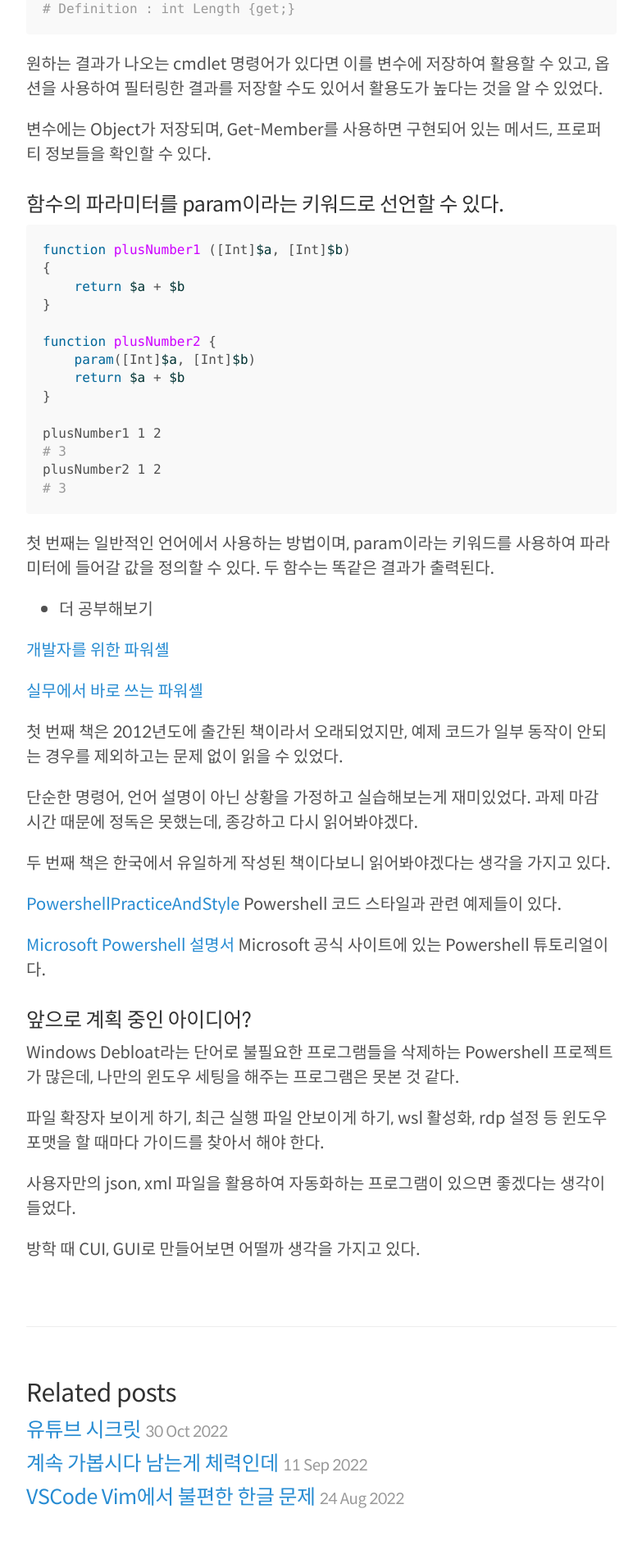
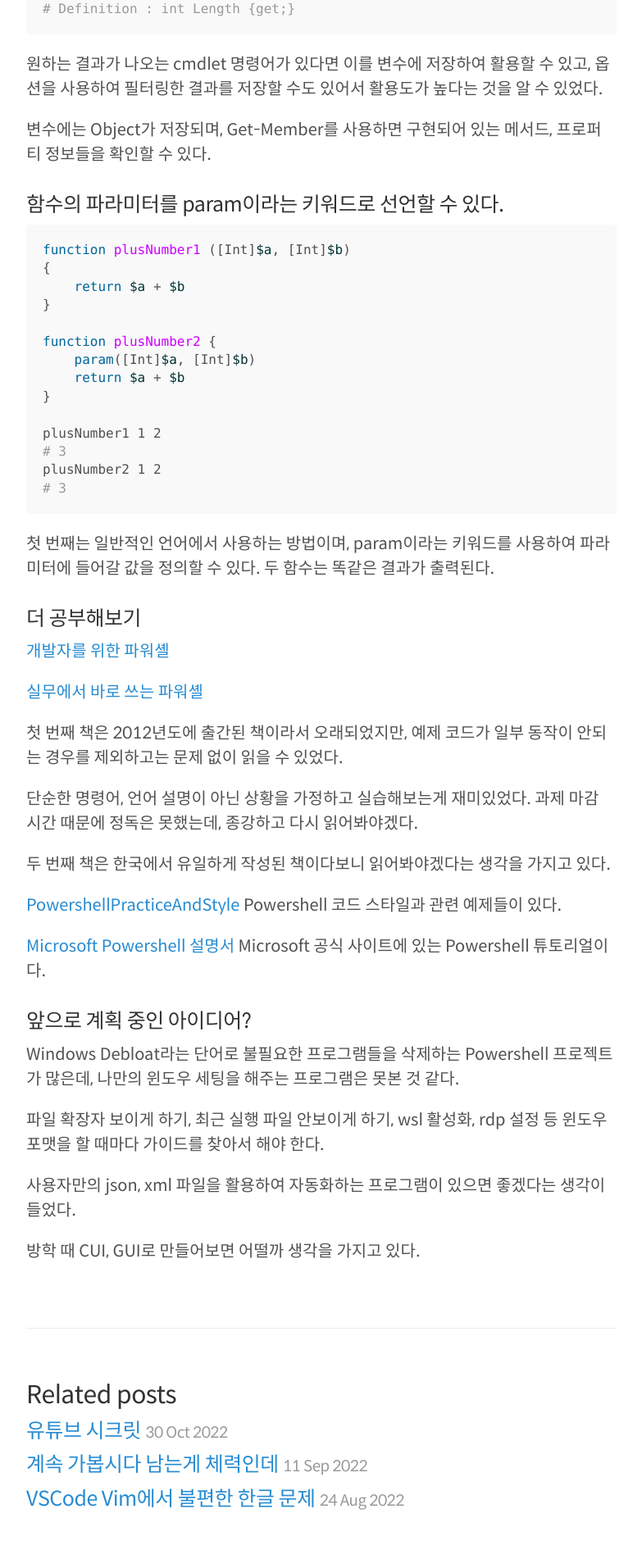
Before and after one commit to hyuunnn/hyuunnn.github.io, a Jekyll site: the page built from _posts/2022-11-12-powershell-feature.md, in a window 1280 px wide. Shown: the part 3093-4995 px from the top of the page at 82% size, without its empty margins (248-1031 px from the left). Built offline with Jekyll 4.4.1, drawn with Linux system fonts in a browser that asks for light colours.

```diff
--- a/_posts/2022-11-12-powershell-feature.md
+++ b/_posts/2022-11-12-powershell-feature.md
@@ -149,7 +149,7 @@ plusNumber2 1 2
 
 첫 번째는 일반적인 언어에서 사용하는 방법이며, param이라는 키워드를 사용하여 파라미터에 들어갈 값을 정의할 수 있다. 두 함수는 똑같은 결과가 출력된다.
 
-* 더 공부해보기
+### 더 공부해보기
 
 <a href="http://www.yes24.com/Product/Goods/12759997">개발자를 위한 파워셸</a>
 
```
